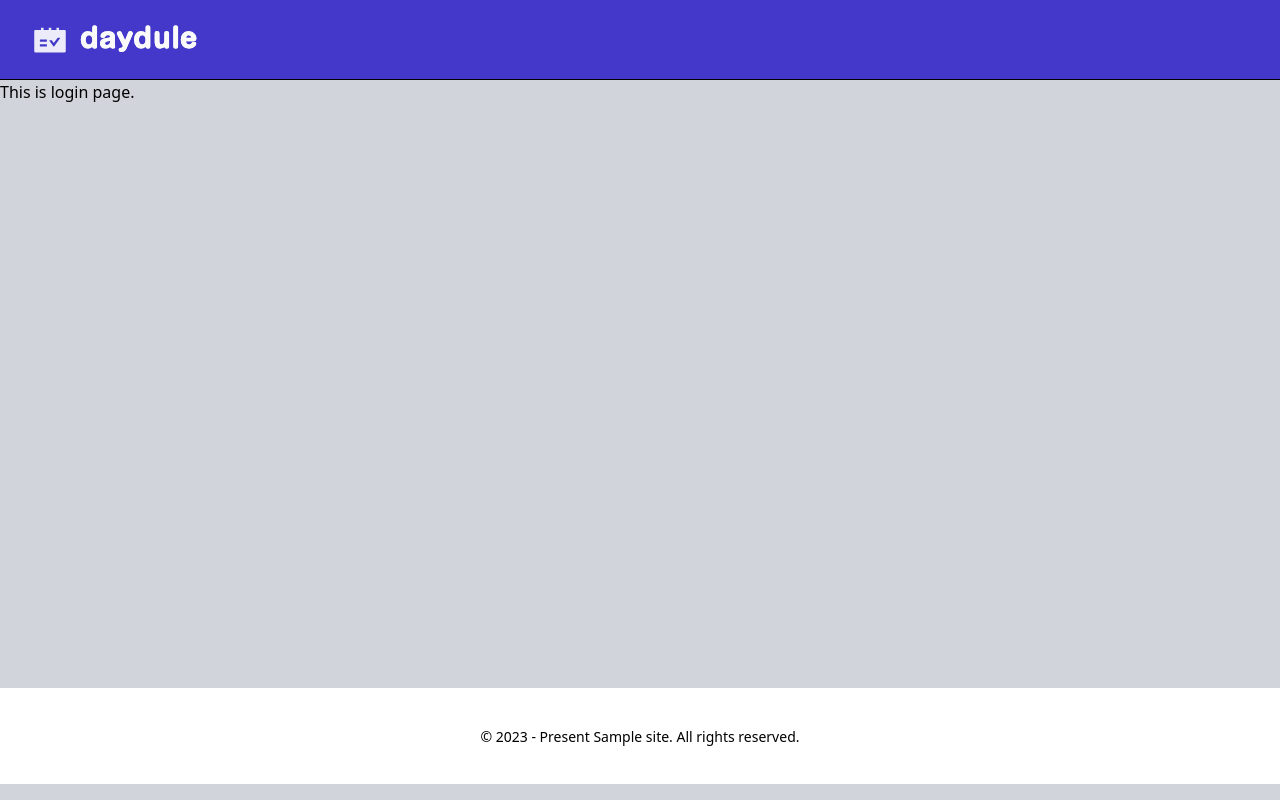
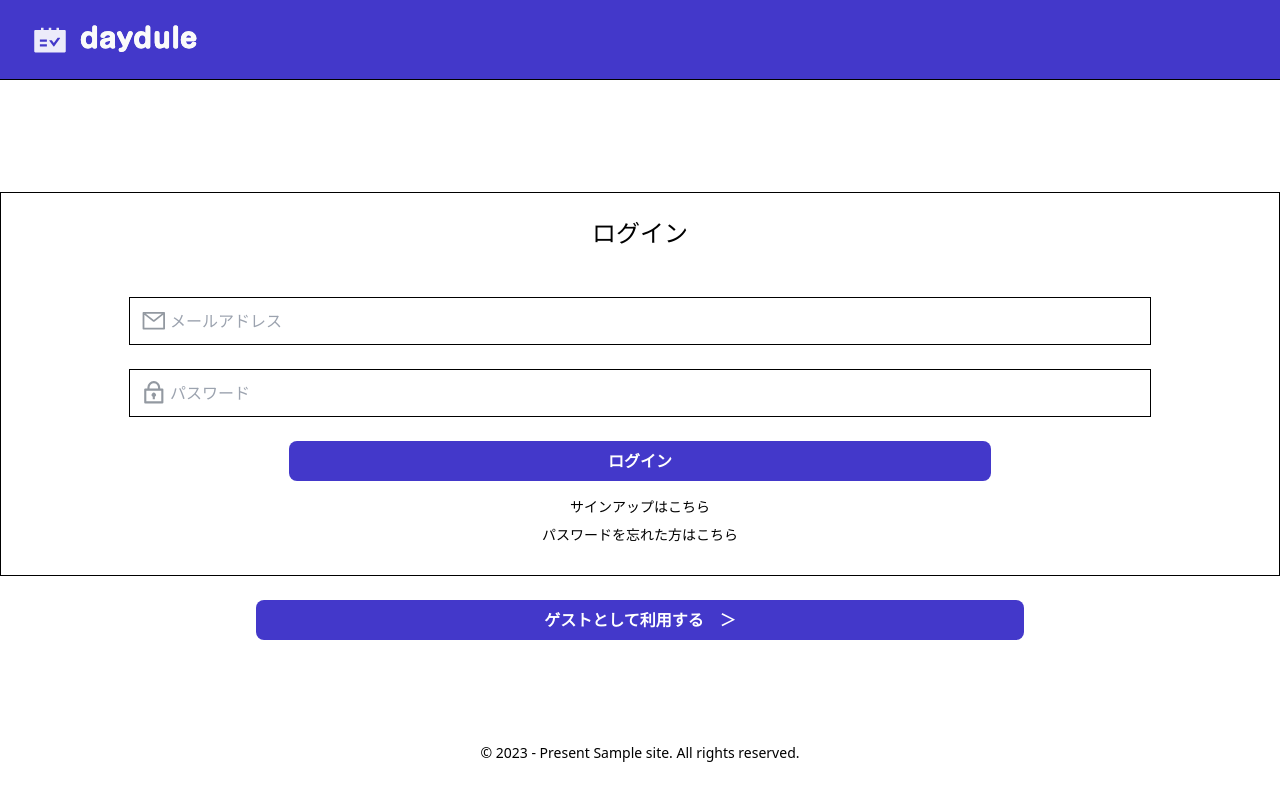
Before and after one commit to daydule/frontend, a Next.js app: page /auth/login in a window 1280 px wide. Built offline with nearby package versions, Linux system fonts and the light colour scheme.

Commit message:
add ログインUI実装

```diff
--- a/package.json
+++ b/package.json
@@ -11,6 +11,7 @@
     "format": "prettier --write --ignore-path .gitignore './**/*.{js,jsx,ts,tsx,json}'"
   },
   "dependencies": {
+    "@reduxjs/toolkit": "^1.9.2",
     "next": "13.0.7",
     "react": "18.2.0",
     "react-dom": "18.2.0",
--- /dev/null
+++ b/src/components/atoms/ButtonComponent.tsx
@@ -0,0 +1,17 @@
+import { MouseEventHandler } from 'react';
+
+type Props = {
+  type?: 'button' | 'submit' | 'reset' | undefined;
+  text?: string;
+  onClick?: MouseEventHandler<HTMLButtonElement>;
+};
+
+export const ButtonComponent: React.FC<Props> = (props) => (
+  <button
+    className='rounded-lg w-full bg-indigo-700 py-2 px-4 font-bold text-white hover:bg-blue-700'
+    type={props.type}
+    onClick={props.onClick}
+  >
+    {props.text}
+  </button>
+);
--- /dev/null
+++ b/src/components/atoms/InputComponent.tsx
@@ -0,0 +1,44 @@
+import { MouseEventHandler } from 'react';
+import { AiOutlineMail } from 'react-icons/ai';
+import { RiLock2Line } from 'react-icons/ri';
+import { IconContext } from 'react-icons/lib';
+
+type Props = {
+  type?: 'text' | 'password' | undefined;
+  text?: string;
+  placeholder?: string;
+  iconType?: string;
+  onClick?: MouseEventHandler<HTMLButtonElement>;
+};
+
+const getIcon = (type?: string) => {
+  switch (type) {
+    case 'AiOutlineMail':
+      return <AiOutlineMail />;
+    case 'RiLock2Line':
+      return <RiLock2Line />;
+    default:
+      <div></div>;
+  }
+};
+
+export const InputComponent: React.FC<Props> = (props) => {
+  const icon = getIcon(props.iconType);
+
+  return (
+    <>
+      <div className='relative'>
+        <div className='absolute inset-y-0 left-0 flex items-center pl-3 pointer-events-none'>
+          <IconContext.Provider value={{ size: '1.6em', className: 'text-gray-600 text-opacity-60' }}>
+            {icon}
+          </IconContext.Provider>
+        </div>
+        <input
+          type={props.type}
+          className='w-full border border-black text-base block pl-10 p-2.5 h-12'
+          placeholder={props.placeholder}
+        />
+      </div>
+    </>
+  );
+};
--- /dev/null
+++ b/src/components/organisms/LoginComponent.tsx
@@ -0,0 +1,25 @@
+import { InputComponent } from '../atoms/InputComponent';
+import { ButtonComponent } from '@/components/atoms/ButtonComponent';
+
+export const LoginComponent: React.FC = () => {
+  return (
+    <>
+      <div className='border border-black h-96'>
+        <h2 className='text-center text-2xl my-6'>ログイン</h2>
+        <div className='mt-12 mx-32'>
+          <InputComponent type='text' placeholder='メールアドレス' iconType='AiOutlineMail' />
+        </div>
+        <div className='mt-6 mx-32'>
+          <InputComponent type='password' placeholder='パスワード' iconType='RiLock2Line' />
+        </div>
+        <div className='mt-6 text-center mx-72'>
+          <ButtonComponent type='button' text='ログイン' />
+        </div>
+        <div>
+          <p className='mt-4 text-center text-sm'>サインアップはこちら</p>
+          <p className='mt-2 text-center text-sm'>パスワードを忘れた方はこちら</p>
+        </div>
+      </div>
+    </>
+  );
+};
--- a/src/components/utils/HeaderComponent.tsx
+++ b/src/components/utils/HeaderComponent.tsx
@@ -1,6 +1,5 @@
 import { AiFillSchedule } from 'react-icons/ai';
 import { IconContext } from 'react-icons/lib';
-import { text } from 'stream/consumers';
 
 const HeaderComponent: React.FC = () => {
   return (
--- a/src/components/utils/LayoutComponent.tsx
+++ b/src/components/utils/LayoutComponent.tsx
@@ -8,9 +8,9 @@ type Props = {
 
 const LayoutComponent: React.FC<Props> = ({ children }) => {
   return (
-    <div className='bg-gray-300 w-full h-screen'>
+    <div className='bg-white w-full h-screen'>
       <HeaderComponent />
-      <div className='w-full h-[calc(100%_-_12rem)]'>{children}</div>
+      <div className='w-full h-[calc(100%_-_18rem)]'>{children}</div>
       <FooterComponent />
     </div>
   );
--- a/src/pages/auth/login/index.tsx
+++ b/src/pages/auth/login/index.tsx
@@ -1,7 +1,18 @@
 import { NextPage } from 'next';
+import { LoginComponent } from '@/components/organisms/LoginComponent';
+import { ButtonComponent } from '@/components/atoms/ButtonComponent';
 
 const LoginPage: NextPage = () => {
-  return <div>This is login page.</div>;
+  return (
+    <>
+      <div className='container my-28 mx-auto'>
+        <LoginComponent />
+        <div className='my-6 text-center mx-64'>
+          <ButtonComponent type='button' text='ゲストとして利用する　＞' />
+        </div>
+      </div>
+    </>
+  );
 };
 
 export default LoginPage;
```
Also changed, not shown: 1 other file (tests, documents, lock files or other folders).
